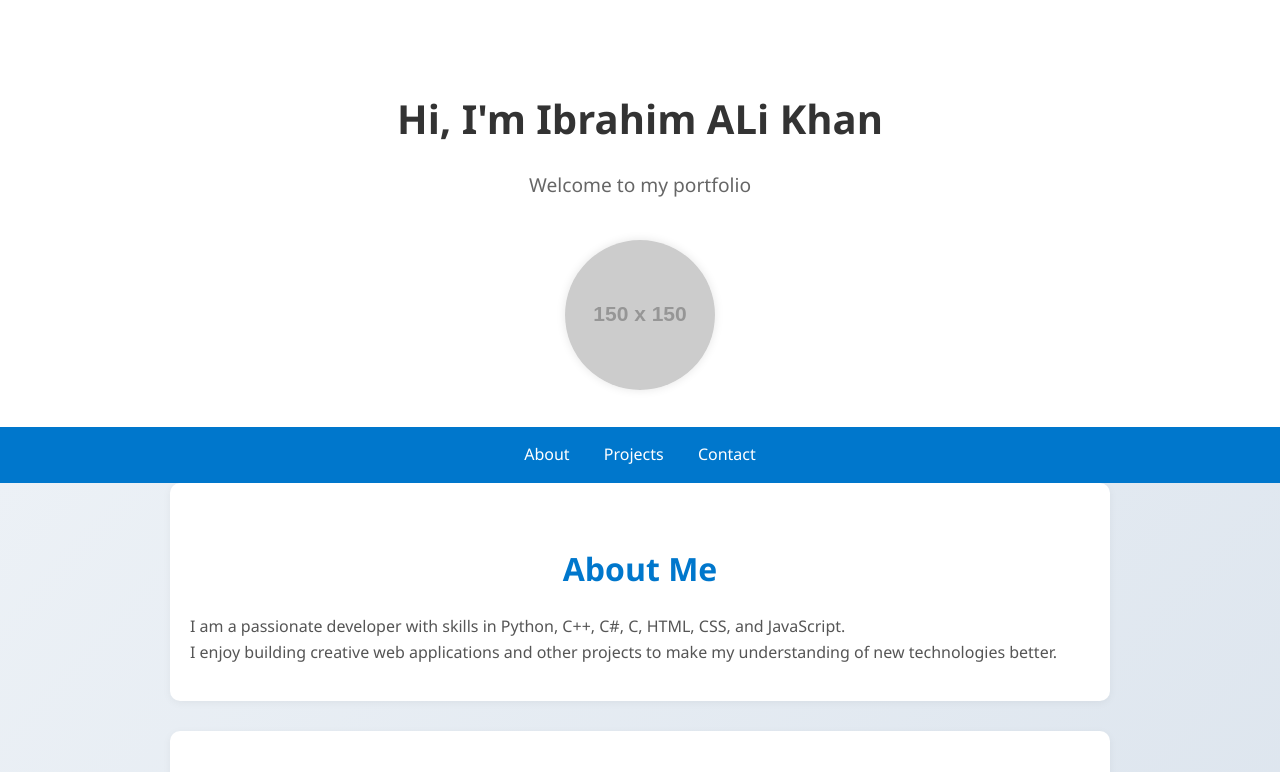
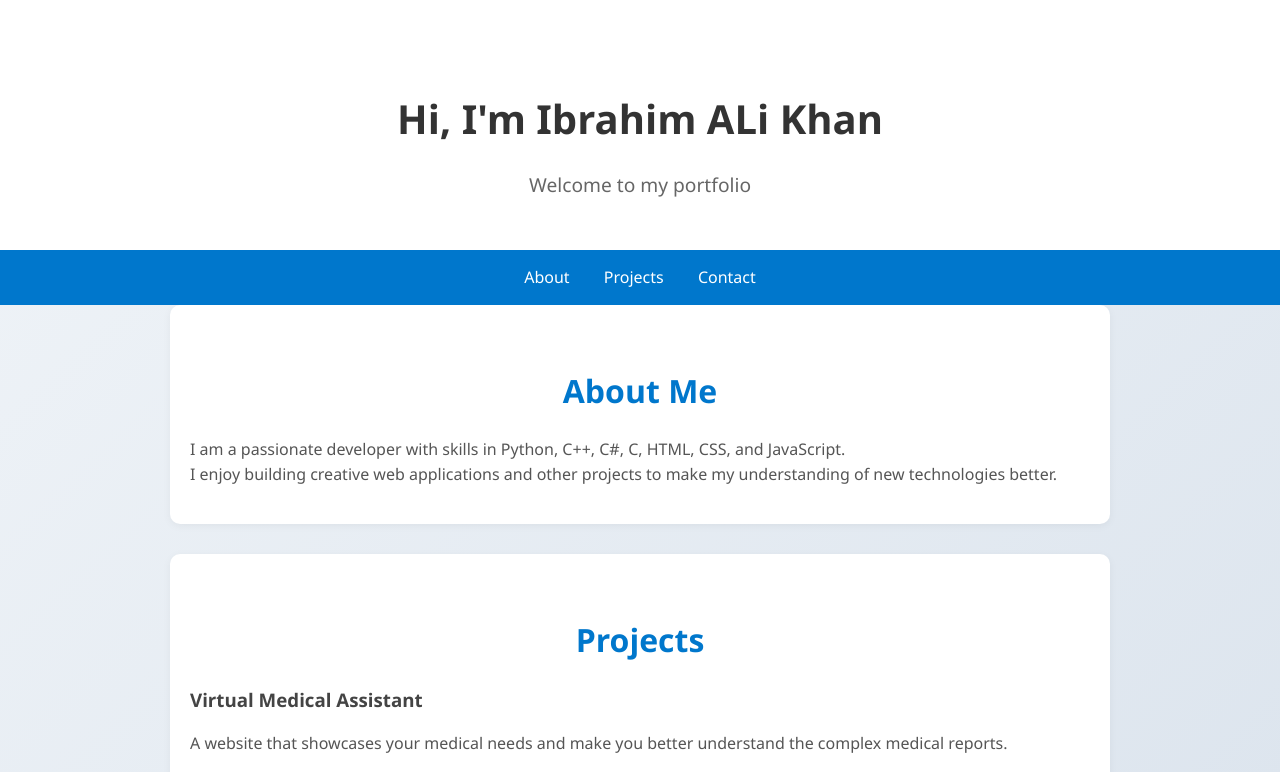
Before and after one commit to ibrahim-ali-0932/My-Portfolio, a plain HTML site: page index.html in a window 1280 px wide. Shown: the top 772 px of the page. Drawn offline with Linux system fonts and the light colour scheme; placeholder pictures from the web are drawn by us.

Commit message:
No_pic_index.html

```diff
--- a/index.html
+++ b/index.html
@@ -102,7 +102,6 @@
   <header>
     <h1>Hi, I'm Ibrahim ALi Khan</h1>
     <p>Welcome to my portfolio</p>
-    <img src="https://via.placeholder.com/150" alt="Profile Picture"/>
   </header>
 
 
```
